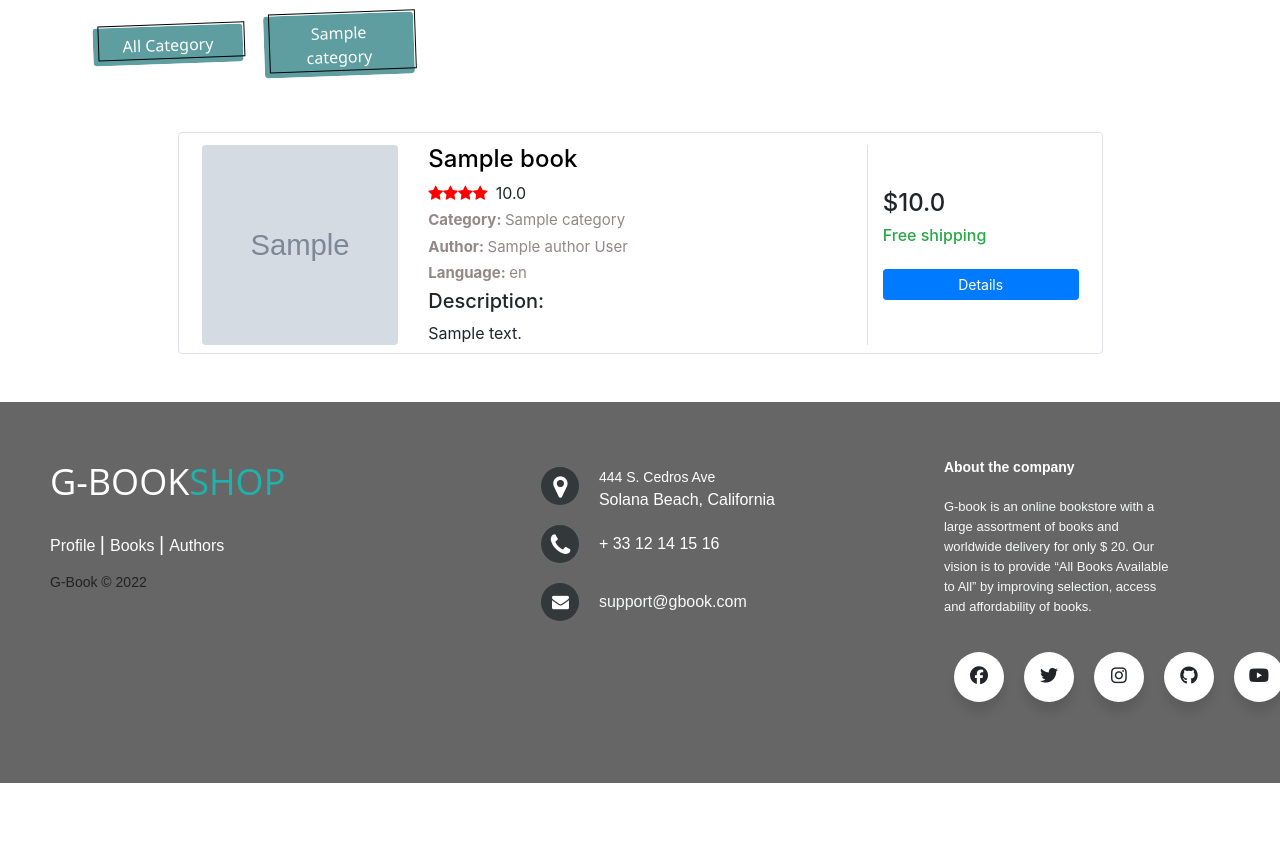
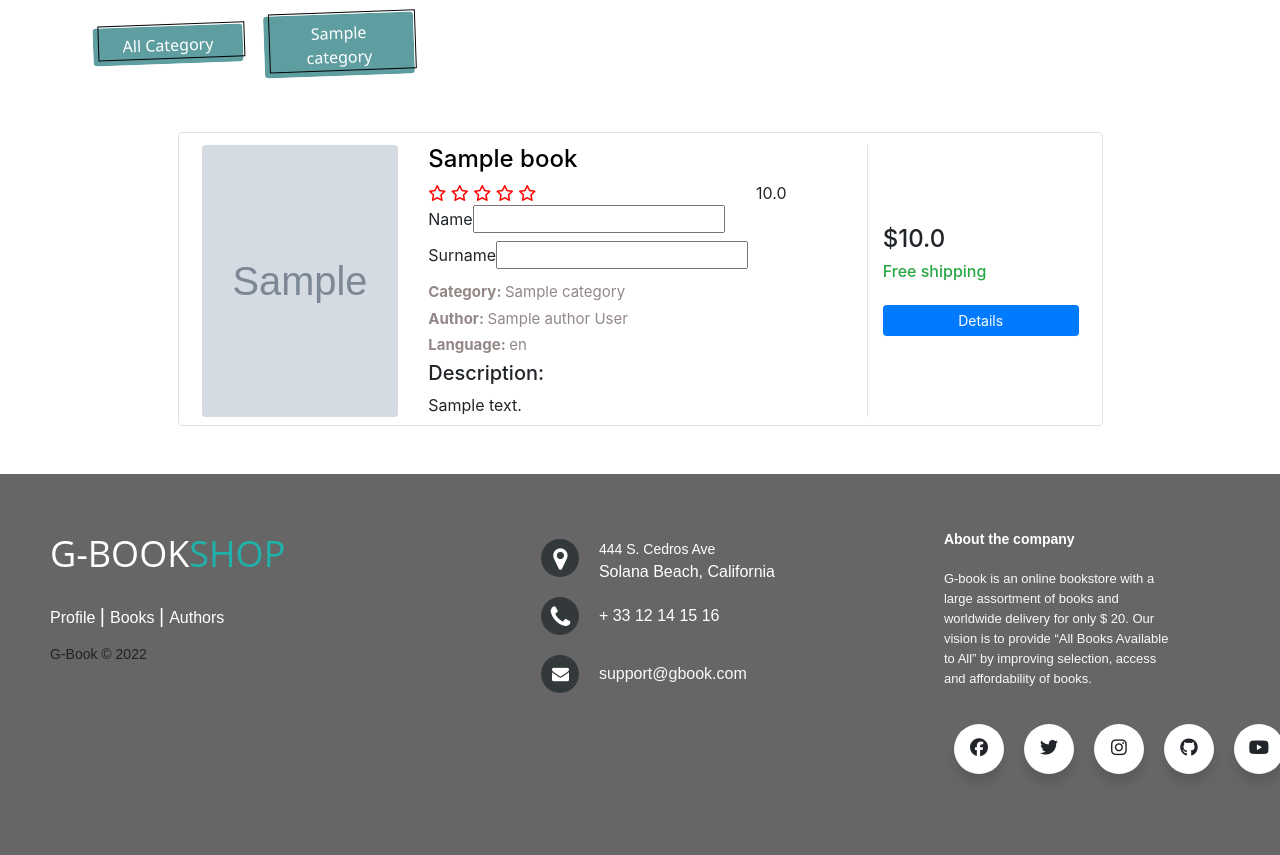
Before and after one commit to VelkovskiGligor/G-Book, a Spring Boot app: page /books in a window 1280 px wide. Shown: the part 390-1245 px from the top of the page. Before the commit the page ends 1173 px from the top, so only its background shows below. Run offline with Spring Boot 4, Linux system fonts and the light colour scheme; tables that the repository leaves empty hold one stand-in row (values such as "Sample post"); grey boxes marked "Sample" are stand-in pictures; some of the project's set-up classes (security, data sources, template engines, error pages and the like) are left out, and stand-ins take their place; some libraries are stand-ins or nearby versions.

Commit message:
initial commit

```diff
--- a/src/main/java/mk/ukim/finki/gbook/models/Book.java
+++ b/src/main/java/mk/ukim/finki/gbook/models/Book.java
@@ -34,6 +34,9 @@
     @Column(length = 50)
     private String photo;
 
+    private Double rate;
+    private Integer numRate;
+
     private Boolean deleted=false;
 
 
@@ -50,6 +53,9 @@
         this.language = language;
         this.photo=photo;
         this.deleted=false;
+        this.numRate=0;
+        this.rate=0.0;
+
 
     }
 }
--- a/src/main/resources/templates/books.html
+++ b/src/main/resources/templates/books.html
@@ -88,8 +88,49 @@
                             <h4 th:text="${book.getName()}"></h4>
                             </a>
                             <div class="d-flex flex-row">
-                                <div class="ratings mr-2"><i class="fa fa-star"></i><i class="fa fa-star"></i><i
-                                        class="fa fa-star"></i><i class="fa fa-star"></i></div>
+                                <div class="ratings mr-2">
+                                    <i class="fa fa-star" th:if="${book.getRate()>=10}" style="color: gold"></i>
+                                    <i  class="fa fa-star-o" aria-hidden="true"  th:if="${book.getRate()<10}"></i>
+                                    <i class="fa fa-star" th:if="${book.getRate()>=20}" style="color: gold"></i>
+                                    <i  class="fa fa-star-o" aria-hidden="true"  th:if="${book.getRate()<20}"></i>
+                                    <i class="fa fa-star" th:if="${book.getRate()>=30}" style="color: gold"></i>
+                                    <i  class="fa fa-star-o" aria-hidden="true"  th:if="${book.getRate()<30}"></i>
+                                    <i class="fa fa-star" th:if="${book.getRate()>=40}" style="color: gold"></i>
+                                    <i  class="fa fa-star-o" aria-hidden="true"  th:if="${book.getRate()<40}"></i>
+                                    <i class="fa fa-star" th:if="${book.getRate()>=50}" style="color: gold"></i>
+                                    <i  class="fa fa-star-o" aria-hidden="true" th:if="${book.getRate()<50}"></i>
+                                    <script type="text/javascript">
+                                        $(document).ready(function () {
+                                            var dialog=$("#dialog").dialog({
+                                                autoOpen:false,
+                                                buttons:[{
+                                                    text:"Proceed",
+                                                    click:function () {
+                                                        var ime=$("#ime").val();
+                                                        var prezime=$("#prezime").val();
+                                                        if( ime== "" || prezime== ""){
+                                                            alert("Zadolzitelno vnesete ime i prezime")
+                                                        }else{
+                                                            $("#rezz").val(ime+" "+ prezime);
+                                                            dialog.dialog('close');
+                                                        }
+                                                    }
+                                                }]
+                                            });
+                                            $("#click").click(function () {
+                                                dialog.dialog('open');
+                                            })
+                                        })
+                                    </script>
+                                    <div id="dialog" title="Enter your date">
+                                        <label><span>Name</span><input type="text" id="ime"></label><br>
+                                        <label><span>Surname</span><input type="text" id="prezime"></label>
+
+                                    </div>
+
+
+
+                                </div>
                                 <span th:text="${book.getPrice()}">$</span>
                             </div>
                             <div class="mt-1 mb-1 spec-1"><strong>Category: </strong> <span
--- a/src/main/resources/templates/master-template.html
+++ b/src/main/resources/templates/master-template.html
@@ -16,6 +16,9 @@
     <script src="https://stackpath.bootstrapcdn.com/bootstrap/4.3.1/js/bootstrap.min.js" integrity="sha384-JjSmVgyd0p3pXB1rRibZUAYoIIy6OrQ6VrjIEaFf/nJGzIxFDsf4x0xIM+B07jRM" crossorigin="anonymous"></script>
     <link rel="stylesheet" type="text/css" href="/css/footer-button.css">
     <link rel="stylesheet" type="text/css" href="/css/headerStyle.css">
+    <script type="text/javascript" src="/js/jquery.js"></script>
+    <script type="text/javascript" src="/js/jquery-ui.min.js"></script>
+    <link rel="stylesheet" type="text/css" href="../static/css/jquery-ui.css">
 
 </head>
 <body>
```
Also changed, not shown: 10 other files.
